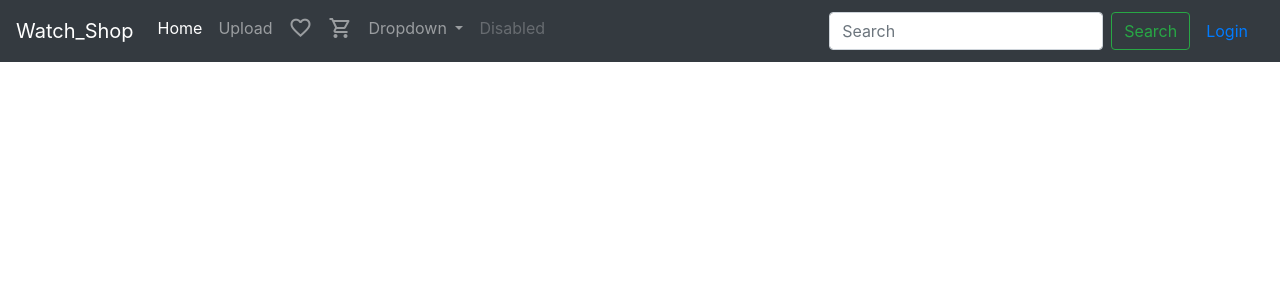
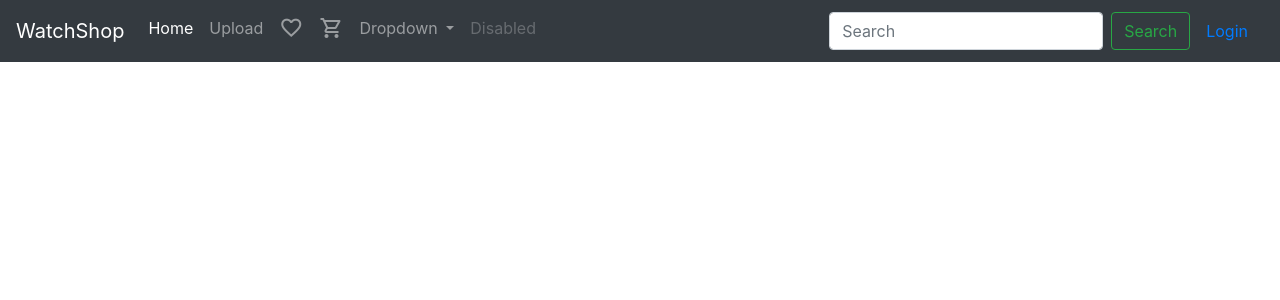
Before and after one commit to AniSangee/DjangoProject, a Django app: template watchshop/templates/main.html in a window 1280 px wide. Shown: the top 300 px of the page. Run offline with Django 3.2, Linux system fonts and the light colour scheme; the template is opened without the code that fills it, so the values that code supplies are empty.

Commit message:
required.txt

```diff
--- a/watchshop/templates/main.html
+++ b/watchshop/templates/main.html
@@ -55,7 +55,7 @@
   <body>
     <!-- nav bar -->
     <nav class="navbar navbar-expand-lg navbar-dark bg-dark">
-      <a class="navbar-brand" href="#">Watch_Shop</a>
+      <a class="navbar-brand" href="#">WatchShop</a>
       <button
         class="navbar-toggler"
         type="button"
```
Also changed, not shown: watchshop/db.sqlite3, watchshop/required.txt (line endings or trailing spaces).
